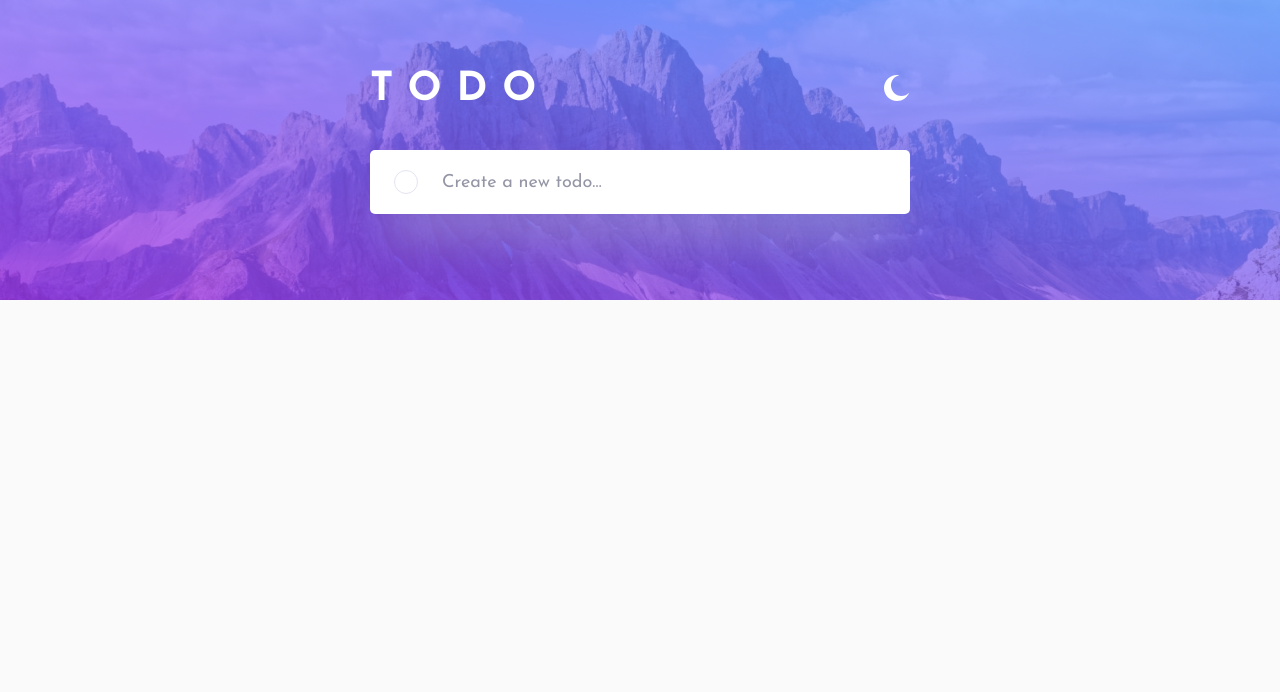
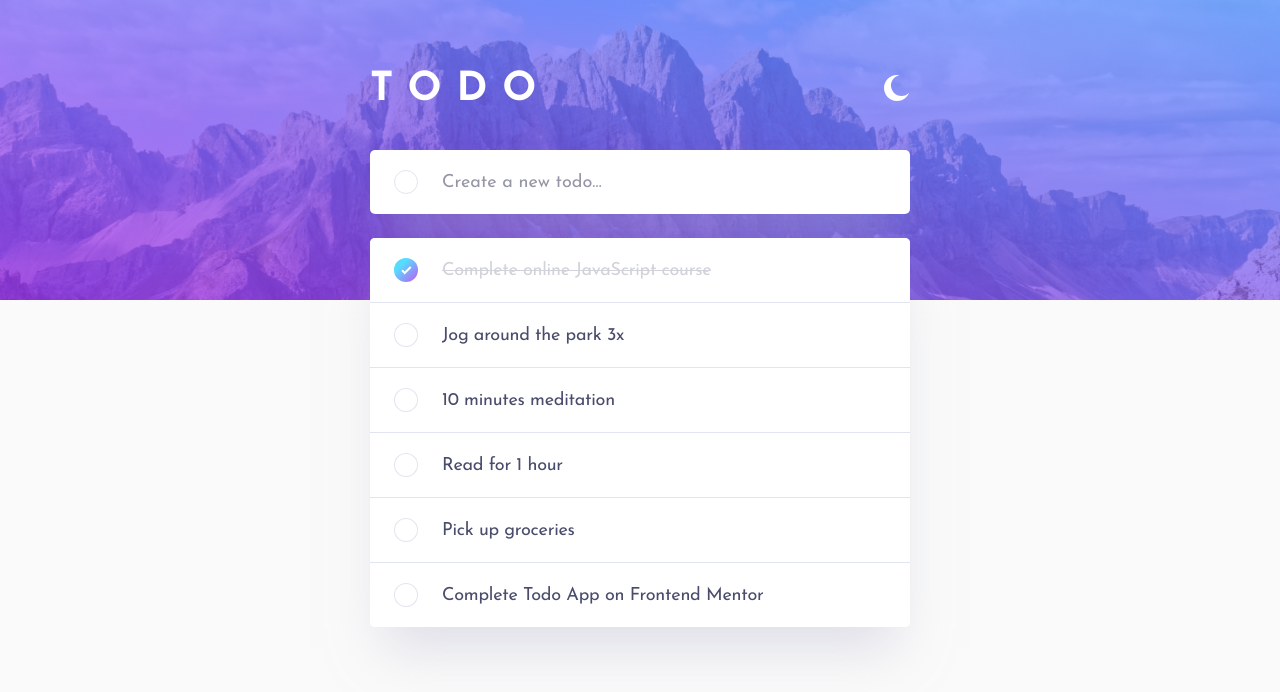
Before and after one commit to towkir/todo-app, a Svelte app: page / in a window 1280 px wide. Shown: the top 692 px of the page. Built offline with nearby package versions, Linux system fonts and the light colour scheme.

Commit message:
added initial todo list component

```diff
--- a/src/App.svelte
+++ b/src/App.svelte
@@ -2,12 +2,14 @@
   import DynamicBackground from 'src/lib/DynamicBackground.svelte';
   import Header from 'src/lib/Header.svelte';
   import TodoInput from 'src/lib/TodoInput.svelte';
+  import TodoList from 'src/lib/TodoList.svelte';
 </script>
 
 <main>
   <DynamicBackground />
   <Header />
   <TodoInput />
+  <TodoList />
 </main>
 
 <style lang="scss">
--- /dev/null
+++ b/src/lib/TodoList.svelte
@@ -0,0 +1,31 @@
+<script lang="ts">
+  import TodoItem from 'src/lib/TodoItem.svelte';
+
+  let todoItems: TodoType[] = [
+    { title: 'Complete online JavaScript course', isCompleted: true },
+    { title: 'Jog around the park 3x', isCompleted: false },
+    { title: '10 minutes meditation', isCompleted: false },
+    { title: 'Read for 1 hour', isCompleted: false },
+    { title: 'Pick up groceries', isCompleted: false },
+    { title: 'Complete Todo App on Frontend Mentor', isCompleted: false }
+  ];
+</script>
+
+<div class="todo-list">
+  <div class="todo-list-scroller">
+    {#each todoItems as todo}
+      <TodoItem todoItem={todo}/>
+    {/each}
+  </div>
+  <div class="status-bar"></div>
+</div>
+
+<style lang="scss">
+  .todo-list {
+    background-color: $card-bg-color;
+    border-radius: 5px;
+    overflow: hidden;
+    box-shadow: 0 35px 50px -15px $shadow-color;
+    @include transition($properties: box-shadow);
+  }
+</style>
```
